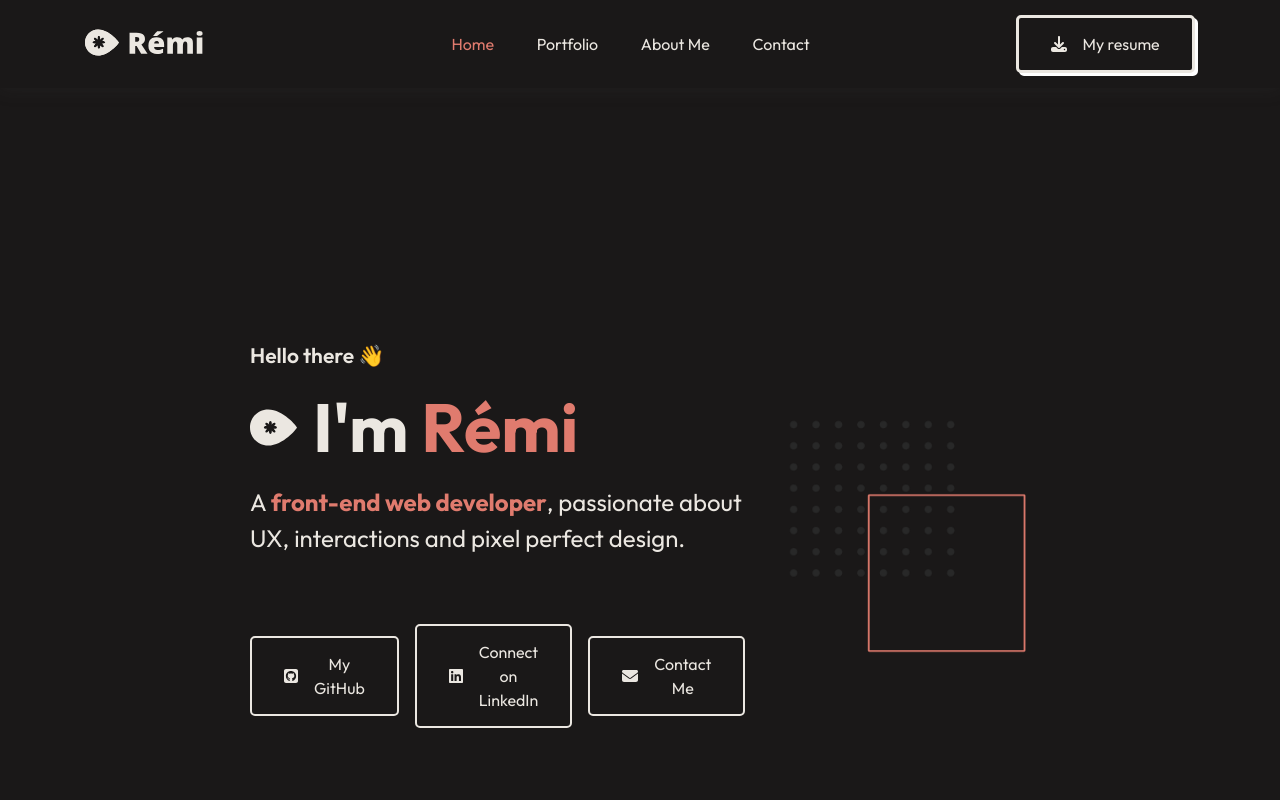
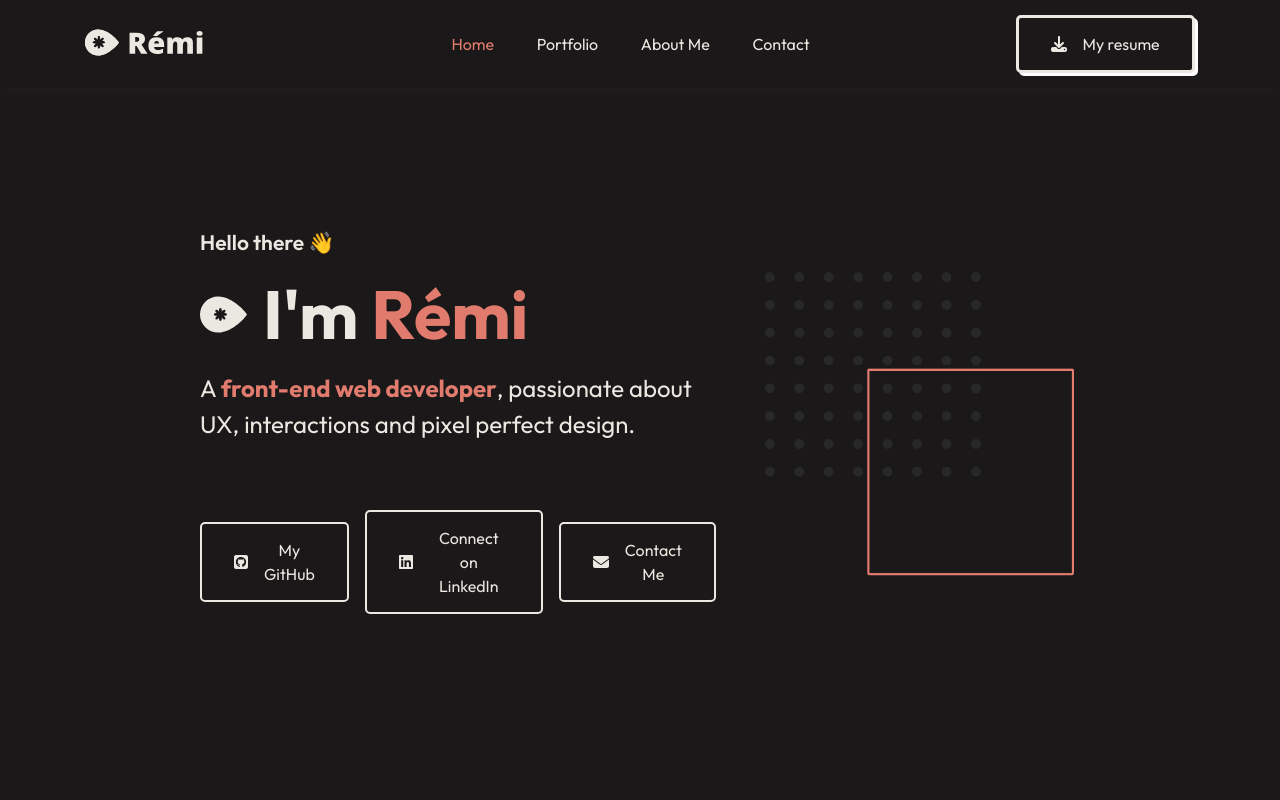
Before and after one commit to remilavigne/portfolio-2024, a React (Create React App) app: page / in a window 1280 px wide. Shown: the top 800 px of the page. Built offline with nearby package versions, Linux system fonts and the light colour scheme.

Commit message:
padding updated on hero section

```diff
--- a/src/App.css
+++ b/src/App.css
@@ -270,7 +270,7 @@ h2 {
 
 .hero--section {
   display: flex;
-  padding: 133.333px 250px 133.333px;
+  padding: 20px 200px 20px;
   align-items: center;
   justify-content: flex-start;
   gap: 32px;
```
